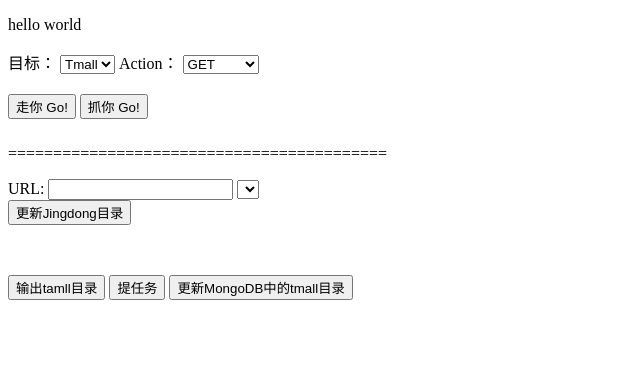
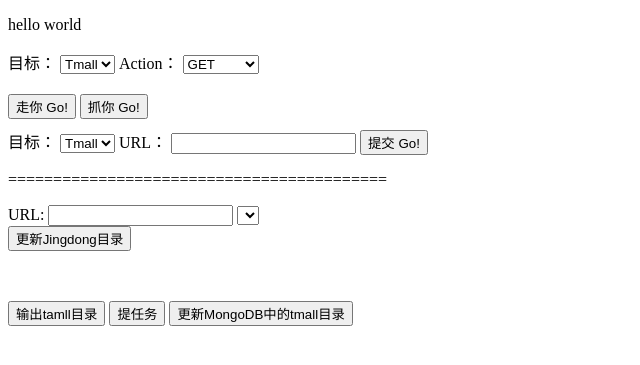
Before and after one commit to Yacoding/dc, a Django app: page /scraper/ in a window 1280 px wide. Shown: the top 365 px of the page, without its empty margins (0-640 px from the left). Run offline with Django 3.2, Linux system fonts and the light colour scheme; lists and menus that the app fills with data are empty; parts of the project's set-up code (start-up, migrations or seed data) failed here and were passed over.

Commit message:
Change scraper/crawl

```diff
--- a/myscrapy/pipelines.py
+++ b/myscrapy/pipelines.py
@@ -16,7 +16,7 @@ class MongoPipeline(object):
 	def process_item(self, item, spider):
 		# print dict(item)
 		conn = pymongo.Connection('127.0.0.1', 27017)
-		conn['test']['cat'].save(dict(item))
+		conn['test']['tm'].save(dict(item))
 		return item
 
 
--- a/myscrapy/settings.py
+++ b/myscrapy/settings.py
@@ -17,7 +17,8 @@ ITEM_PIPELINES = [
 
 # COOKIES_ENABLED = True
 
-DOWNLOAD_DELAY = 0.25    # 250 ms of delay
+DOWNLOAD_DELAY = 0.01    # 10 ms of delay
+DOWNLOAD_TIMEOUT = 30
 
 # Crawl responsibly by identifying yourself (and your website) on the user-agent
 #USER_AGENT = 'myscrapy (+http://www.yourdomain.com)'
--- a/schedule/TestTimer.py
+++ b/schedule/TestTimer.py
@@ -4,12 +4,6 @@ from Timer import Timer
 
 class TestTimer(Timer):
 
-
-	def __init__(self, fn, args=(), sleep=0):
-
-		super(TestTimer, self).__init__(fn, args, sleep)
-
-
 	def say(self):
 
 		print "hello TestTimer"
--- a/scraper/views.py
+++ b/scraper/views.py
@@ -19,13 +19,25 @@ def crawl(request):
 
 	params = get_request_params(request)
 
-	# print dict(params)
+	source = params.get('source')
+	start_url = params.get('start_url')
 
-	start_url = "http://list.tmall.com/search_product.htm?cat=50916011"
+	BASE_LIST_URL = "http://list.tmall.com/search_product.htm?cat="
+
+	# "http://list.jd.com/737-794-798-0-0-0-0-0-0-0-1-1-1-1-1-72-4137-33.html"
+	# start_url = "http://list.tmall.com/search_product.htm?cat=50916011"
+	# start_url = "http://list.tmall.com/search_product.htm?cat=50026415"
+
+	if not source:
+		return HttpResponse( to_json({ 'status': 'fail', 'err': 'without source' }) )
+	elif source.upper() not in ['TM', ]:
+		return HttpResponse( to_json({ 'status': 'fail', 'err': 'unknow source' }) )
+
+	if not start_url:
+		return HttpResponse( to_json({ 'status': 'fail', 'err': 'without start_url' }) )
 
 	scrapy = ScrapyStarter()
-	# scrapy.create( 'JD', "http://list.jd.com/737-794-798-0-0-0-0-0-0-0-1-1-1-1-1-72-4137-33.html" )
-	scrapy.create( 'TM', start_url )
+	scrapy.create( source.upper(), start_url )
 	scrapy.run()
 
 	return HttpResponse('finish')
--- a/templates/scraper_index.html
+++ b/templates/scraper_index.html
@@ -29,6 +29,17 @@
 
 	<ul id="show" class="ztree"></ul>
 
+	<form action="/scraper/crawl/" method="GET">
+		<label for="source">目标：</label>
+		<select id="cat-source" name="source">
+			<option value="tm">Tmall</option>
+			<option value="jd">京东</option>
+		</select>
+		<label for="start_url">URL：</label>
+		<input type="text" name="start_url" />
+		<button>提交 Go!</button>
+	</form>
+
 
 	<P>==========================================</P>
 
```
Also changed, not shown: myscrapy/spiders/tm_spider.py (+6 -3 lines), schedule/views.py (+10 -4 lines).
